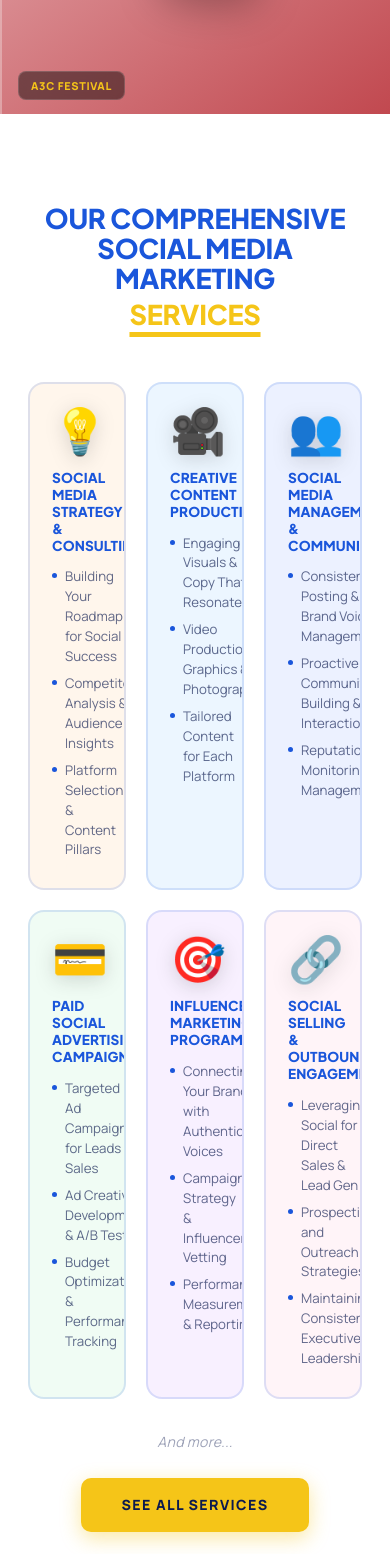
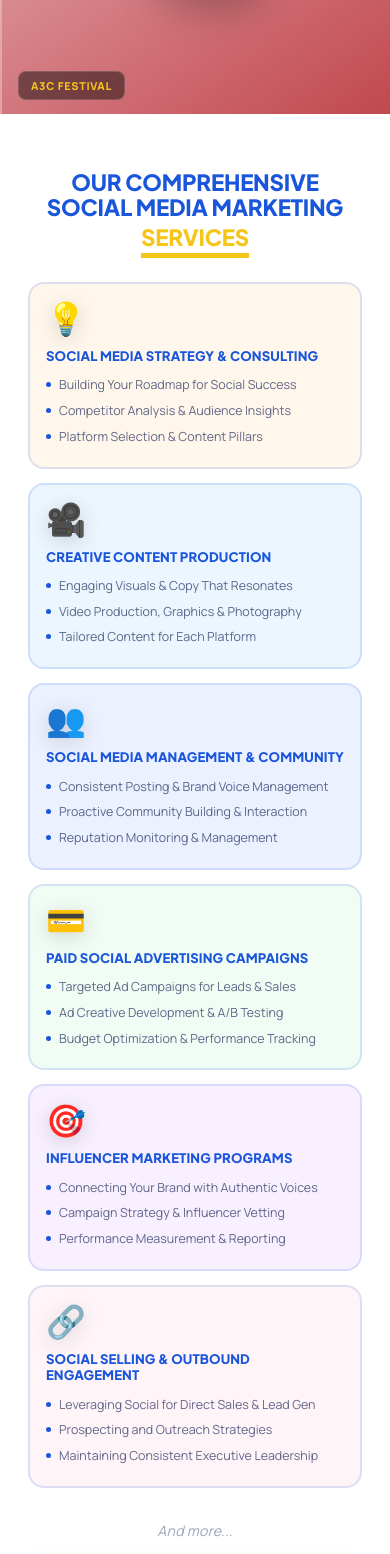
Before and after one commit to irfangyan325-debug/maximedia, a Next.js app: page / in a window 390 px wide. Shown: the part 1934-3488 px from the top of the page. Built offline with nearby package versions, Linux system fonts and the light colour scheme.

Commit message:
services updated

```diff
--- a/components/sections/ServicesSection.tsx
+++ b/components/sections/ServicesSection.tsx
@@ -3,7 +3,6 @@
 import Link from 'next/link'
 import { SERVICES } from '@/lib/data'
 
-// 3D-style emoji icons matching the screenshot illustration style
 const SERVICE_ICONS: Record<string, string> = {
   'strategy':   '💡',
   'content':    '🎥',
@@ -13,7 +12,6 @@ const SERVICE_ICONS: Record<string, string> = {
   'selling':    '🔗',
 }
 
-// Light pastel background per card (matching screenshot's light tinted cards)
 const CARD_BG: Record<string, string> = {
   'strategy':   'rgba(255,220,180,0.25)',
   'content':    'rgba(180,220,255,0.25)',
@@ -27,119 +25,109 @@ export default function ServicesSection() {
   const displayServices = SERVICES.slice(0, 6)
 
   return (
-    <section style={{ background: '#ffffff', padding: '90px 0 80px', overflow: 'hidden' }}>
+    <>
+      <style>{`
+        .services-grid {
+          display: grid;
+          grid-template-columns: repeat(3, 1fr);
+          gap: 20px;
+          margin-bottom: 32px;
+        }
+        /* Tablet */
+        @media (max-width: 900px) {
+          .services-grid {
+            grid-template-columns: repeat(2, 1fr);
+            gap: 16px;
+          }
+        }
+        /* Mobile */
+        @media (max-width: 520px) {
+          .services-grid {
+            grid-template-columns: 1fr;
+            gap: 14px;
+          }
+          .services-cta-btn {
+            width: 100%;
+            justify-content: center;
+          }
+        }
+      `}</style>
+
+      <section style={{ background: '#ffffff', padding: 'clamp(56px,8vw,90px) 0 clamp(48px,7vw,80px)', overflow: 'hidden' }}>
         <div className="container">
 
-        {/* ── Heading ──────────────────────────────────── */}
-        <div style={{ textAlign: 'center', marginBottom: '52px' }}>
-          <h2
-            className="font-display font-black uppercase"
-            style={{
-              fontSize: 'clamp(1.7rem, 4vw, 2.6rem)',
-              lineHeight: 1.1,
-              color: 'var(--blue)',
-              marginBottom: '6px',
-              letterSpacing: '-0.01em',
-            }}
-          >
+          {/* Heading */}
+          <div style={{ textAlign: 'center', marginBottom: 'clamp(32px,5vw,52px)' }}>
+            <h2 className="font-display font-black uppercase" style={{
+              fontSize: 'clamp(1.4rem,4vw,2.6rem)', lineHeight: 1.1,
+              color: 'var(--blue)', marginBottom: '6px', letterSpacing: '-0.01em',
+            }}>
               OUR COMPREHENSIVE SOCIAL MEDIA MARKETING
             </h2>
-          <h2
-            className="font-display font-black uppercase"
-            style={{
-              fontSize: 'clamp(1.7rem, 4vw, 2.6rem)',
-              lineHeight: 1.1,
+            <h2 className="font-display font-black uppercase" style={{
+              fontSize: 'clamp(1.4rem,4vw,2.6rem)', lineHeight: 1.1,
               color: 'var(--yellow)',
-              textDecoration: 'underline',
-              textDecorationColor: 'var(--yellow)',
-              textDecorationThickness: '5px',
-              textUnderlineOffset: '7px',
+              textDecoration: 'underline', textDecorationColor: 'var(--yellow)',
+              textDecorationThickness: '5px', textUnderlineOffset: '7px',
               letterSpacing: '-0.01em',
-            }}
-          >
+            }}>
               SERVICES
             </h2>
           </div>
 
-        {/* ── 3-column grid ────────────────────────────── */}
-        <div style={{
-          display: 'grid',
-          gridTemplateColumns: 'repeat(3, 1fr)',
-          gap: '20px',
-          marginBottom: '32px',
-        }}>
+          {/* Grid */}
+          <div className="services-grid">
             {displayServices.map((s) => (
               <Link
                 key={s.id}
                 href={s.href}
                 style={{
-                display: 'block',
-                textDecoration: 'none',
+                  display: 'block', textDecoration: 'none',
                   background: CARD_BG[s.id] ?? 'rgba(200,220,255,0.2)',
                   border: '2px solid rgba(26,86,219,0.14)',
                   borderRadius: '16px',
-                padding: '24px 22px 28px',
+                  padding: 'clamp(18px,3vw,24px) clamp(16px,2.5vw,22px) clamp(20px,3.5vw,28px)',
                   transition: 'all 0.25s ease',
-                position: 'relative',
-                overflow: 'hidden',
+                  position: 'relative', overflow: 'hidden',
                 }}
-              onMouseEnter={(e) => {
+                onMouseEnter={e => {
                   e.currentTarget.style.borderColor = 'rgba(26,86,219,0.35)'
                   e.currentTarget.style.transform   = 'translateY(-4px)'
                   e.currentTarget.style.boxShadow   = '0 16px 40px rgba(26,86,219,0.1)'
                 }}
-              onMouseLeave={(e) => {
+                onMouseLeave={e => {
                   e.currentTarget.style.borderColor = 'rgba(26,86,219,0.14)'
                   e.currentTarget.style.transform   = 'translateY(0)'
                   e.currentTarget.style.boxShadow   = 'none'
                 }}
               >
-              {/* 3D icon */}
+                {/* Icon */}
                 <div style={{
-                fontSize: '2.8rem',
-                marginBottom: '16px',
-                filter: 'drop-shadow(0 4px 10px rgba(0,0,0,0.15))',
-                lineHeight: 1,
+                  fontSize: 'clamp(2rem,4vw,2.8rem)', marginBottom: '14px',
+                  filter: 'drop-shadow(0 4px 10px rgba(0,0,0,0.15))', lineHeight: 1,
                 }}>
                   {SERVICE_ICONS[s.id] ?? s.icon}
                 </div>
 
                 {/* Title */}
-              <h3
-                className="font-display font-black uppercase"
-                style={{
-                  fontSize: 'clamp(0.85rem, 1.4vw, 0.98rem)',
-                  lineHeight: 1.25,
-                  color: 'var(--blue)',
-                  marginBottom: '14px',
-                  letterSpacing: '0.01em',
-                }}
-              >
+                <h3 className="font-display font-black uppercase" style={{
+                  fontSize: 'clamp(0.82rem,1.4vw,0.98rem)', lineHeight: 1.25,
+                  color: 'var(--blue)', marginBottom: '12px', letterSpacing: '0.01em',
+                }}>
                   {s.title}
                 </h3>
 
-              {/* Bullet points */}
+                {/* Bullets */}
                 <ul style={{ display: 'flex', flexDirection: 'column', gap: '7px' }}>
-                {s.points.map((p) => (
-                  <li
-                    key={p}
-                    style={{
-                      display: 'flex',
-                      alignItems: 'flex-start',
-                      gap: '8px',
-                      fontSize: '0.83rem',
-                      color: 'rgba(12,26,78,0.65)',
-                      lineHeight: 1.5,
-                    }}
-                  >
-                    {/* Bullet dot */}
+                  {s.points.map(p => (
+                    <li key={p} style={{
+                      display: 'flex', alignItems: 'flex-start', gap: '8px',
+                      fontSize: 'clamp(0.78rem,1.2vw,0.83rem)',
+                      color: 'rgba(12,26,78,0.65)', lineHeight: 1.5,
+                    }}>
                       <span style={{
-                      width: '5px',
-                      height: '5px',
-                      borderRadius: '50%',
-                      background: 'var(--blue)',
-                      flexShrink: 0,
-                      marginTop: '6px',
+                        width: '5px', height: '5px', borderRadius: '50%',
+                        background: 'var(--blue)', flexShrink: 0, marginTop: '6px',
                       }} />
                       {p}
                     </li>
@@ -149,44 +137,35 @@ export default function ServicesSection() {
             ))}
           </div>
 
-        {/* ── Footer row ───────────────────────────────── */}
+          {/* Footer */}
           <div style={{ textAlign: 'center' }}>
             <p style={{
-            fontSize: '0.88rem',
-            color: 'rgba(12,26,78,0.4)',
-            fontStyle: 'italic',
-            marginBottom: '24px',
-            letterSpacing: '0.02em',
+              fontSize: '0.88rem', color: 'rgba(12,26,78,0.4)',
+              fontStyle: 'italic', marginBottom: '20px', letterSpacing: '0.02em',
             }}>
               And more...
             </p>
-
-          {/* Yellow "SEE ALL SERVICES" button */}
             <Link
               href="/services"
-            className="font-display font-black uppercase"
+              className="font-display font-black uppercase services-cta-btn"
               style={{
-              display: 'inline-flex',
-              alignItems: 'center',
-              padding: '16px 40px',
-              background: 'var(--yellow)',
-              color: '#0c1a4e',
-              borderRadius: '10px',
-              fontSize: '0.88rem',
-              letterSpacing: '0.1em',
-              textDecoration: 'none',
+                display: 'inline-flex', alignItems: 'center',
+                padding: 'clamp(13px,2vw,16px) clamp(24px,4vw,40px)',
+                background: 'var(--yellow)', color: '#0c1a4e',
+                borderRadius: '10px', fontSize: 'clamp(0.78rem,1.5vw,0.88rem)',
+                letterSpacing: '0.1em', textDecoration: 'none',
                 boxShadow: '0 6px 20px rgba(245,197,24,0.4)',
                 transition: 'all 0.2s ease',
               }}
-            onMouseEnter={(e) => {
-              e.currentTarget.style.background  = 'var(--yellow-dark)'
-              e.currentTarget.style.transform   = 'translateY(-2px)'
-              e.currentTarget.style.boxShadow   = '0 12px 30px rgba(245,197,24,0.4)'
+              onMouseEnter={e => {
+                e.currentTarget.style.background = 'var(--yellow-dark)'
+                e.currentTarget.style.transform  = 'translateY(-2px)'
+                e.currentTarget.style.boxShadow  = '0 12px 30px rgba(245,197,24,0.4)'
               }}
-            onMouseLeave={(e) => {
-              e.currentTarget.style.background  = 'var(--yellow)'
-              e.currentTarget.style.transform   = 'translateY(0)'
-              e.currentTarget.style.boxShadow   = '0 6px 20px rgba(245,197,24,0.4)'
+              onMouseLeave={e => {
+                e.currentTarget.style.background = 'var(--yellow)'
+                e.currentTarget.style.transform  = 'translateY(0)'
+                e.currentTarget.style.boxShadow  = '0 6px 20px rgba(245,197,24,0.4)'
               }}
             >
               SEE ALL SERVICES
@@ -195,5 +174,6 @@ export default function ServicesSection() {
 
         </div>
       </section>
+    </>
   )
 }
```
Lines whose indentation alone changed are shown as unchanged.
